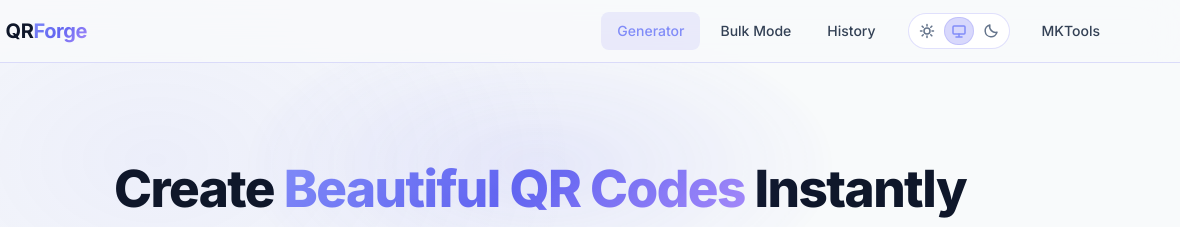
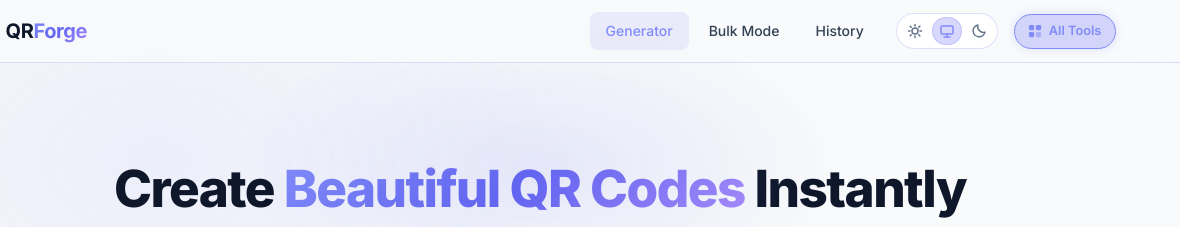
Before and after one commit to Mohank1432/qrforge, a website built with Vite: page index.html in a window 1280 px wide. Shown: the top 227 px of the page, 100-1280 px from the left. Built offline with nearby package versions, Linux system fonts and the light colour scheme; some packages are replaced by stand-ins of ours.

Commit message:
feat: add All Tools nav button + privacy page

```diff
--- a/index.html
+++ b/index.html
@@ -91,17 +91,36 @@
         <!-- Theme Toggle -->
         <div class="theme-toggle" id="theme-toggle" title="Toggle theme">
           <button class="theme-btn" data-theme="light" title="Light mode">
-            <svg width="16" height="16" viewBox="0 0 16 16" fill="none"><circle cx="8" cy="8" r="3" stroke="currentColor" stroke-width="1.5"/><path d="M8 1.5v1.5M8 13v1.5M1.5 8H3M13 8h1.5M3.17 3.17l1.06 1.06M11.77 11.77l1.06 1.06M3.17 12.83l1.06-1.06M11.77 4.23l1.06-1.06" stroke="currentColor" stroke-width="1.5" stroke-linecap="round"/></svg>
+            <svg width="16" height="16" viewBox="0 0 16 16" fill="none">
+              <circle cx="8" cy="8" r="3" stroke="currentColor" stroke-width="1.5" />
+              <path
+                d="M8 1.5v1.5M8 13v1.5M1.5 8H3M13 8h1.5M3.17 3.17l1.06 1.06M11.77 11.77l1.06 1.06M3.17 12.83l1.06-1.06M11.77 4.23l1.06-1.06"
+                stroke="currentColor" stroke-width="1.5" stroke-linecap="round" />
+            </svg>
           </button>
           <button class="theme-btn" data-theme="system" title="System theme">
-            <svg width="16" height="16" viewBox="0 0 16 16" fill="none"><rect x="2" y="3" width="12" height="8" rx="1" stroke="currentColor" stroke-width="1.5"/><path d="M5 14h6M8 11v3" stroke="currentColor" stroke-width="1.5" stroke-linecap="round"/></svg>
+            <svg width="16" height="16" viewBox="0 0 16 16" fill="none">
+              <rect x="2" y="3" width="12" height="8" rx="1" stroke="currentColor" stroke-width="1.5" />
+              <path d="M5 14h6M8 11v3" stroke="currentColor" stroke-width="1.5" stroke-linecap="round" />
+            </svg>
           </button>
           <button class="theme-btn" data-theme="dark" title="Dark mode">
-            <svg width="16" height="16" viewBox="0 0 16 16" fill="none"><path d="M14 9.2A6 6 0 0 1 6.8 2 6 6 0 1 0 14 9.2z" stroke="currentColor" stroke-width="1.5" stroke-linecap="round" stroke-linejoin="round"/></svg>
+            <svg width="16" height="16" viewBox="0 0 16 16" fill="none">
+              <path d="M14 9.2A6 6 0 0 1 6.8 2 6 6 0 1 0 14 9.2z" stroke="currentColor" stroke-width="1.5"
+                stroke-linecap="round" stroke-linejoin="round" />
+            </svg>
           </button>
           <div class="theme-indicator" id="theme-indicator"></div>
         </div>
-        <a href="https://mktools.ink" class="nav-link">MKTools</a>
+        <a href="https://mktools.ink" class="nav-link nav-alltools" title="Browse all MKTools">
+          <svg width="14" height="14" viewBox="0 0 16 16" fill="none">
+            <rect x="1" y="1" width="6" height="6" rx="1.5" fill="currentColor" />
+            <rect x="9" y="1" width="6" height="6" rx="1.5" fill="currentColor" />
+            <rect x="1" y="9" width="6" height="6" rx="1.5" fill="currentColor" />
+            <rect x="9" y="9" width="6" height="6" rx="1.5" fill="currentColor" opacity="0.5" />
+          </svg>
+          All Tools
+        </a>
       </div>
     </div>
   </header>
--- a/style.css
+++ b/style.css
@@ -196,6 +196,41 @@ a:hover {
 .nav-link:hover {
   color: var(--text-primary);
   background: rgba(99, 102, 241, 0.08);
+}
+
+.nav-alltools {
+  display: inline-flex;
+  align-items: center;
+  gap: 0.4rem;
+  background: var(--accent-glow);
+  border: 1px solid var(--accent-primary);
+  color: var(--accent-primary) !important;
+  font-weight: 600;
+  padding: 0.4rem 0.85rem;
+  border-radius: 20px;
+  font-size: 0.8rem;
+  transition: all 0.25s ease;
+  animation: navpulse 3s ease-in-out infinite;
+}
+
+.nav-alltools:hover {
+  background: var(--accent-primary);
+  color: white !important;
+  box-shadow: 0 4px 20px var(--accent-glow);
+  transform: translateY(-1px);
+  animation: none;
+}
+
+@keyframes navpulse {
+
+  0%,
+  100% {
+    box-shadow: 0 0 0 0 transparent;
+  }
+
+  50% {
+    box-shadow: 0 0 12px var(--accent-glow);
+  }
 }
 
 .nav-link.active {
```
